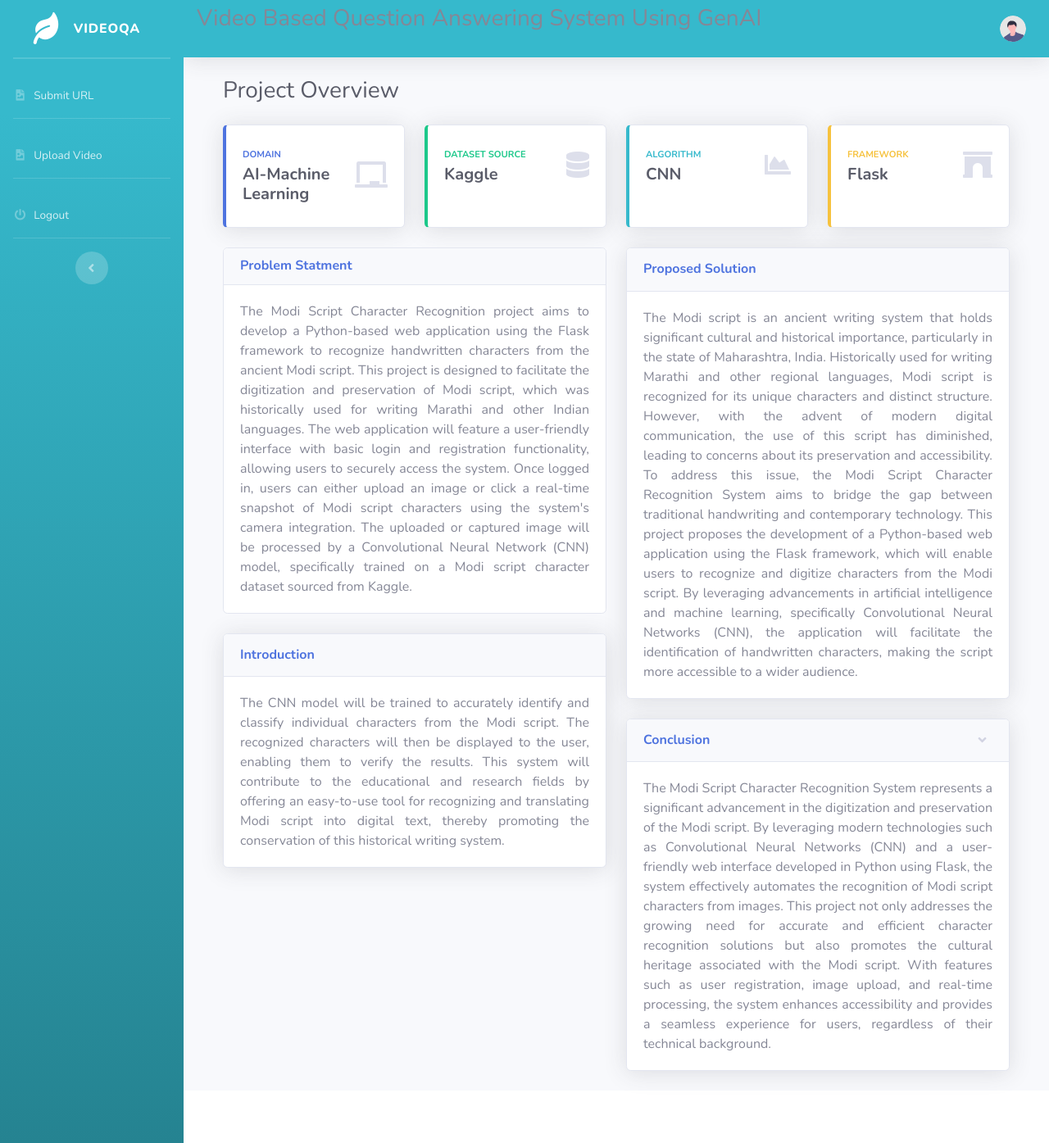
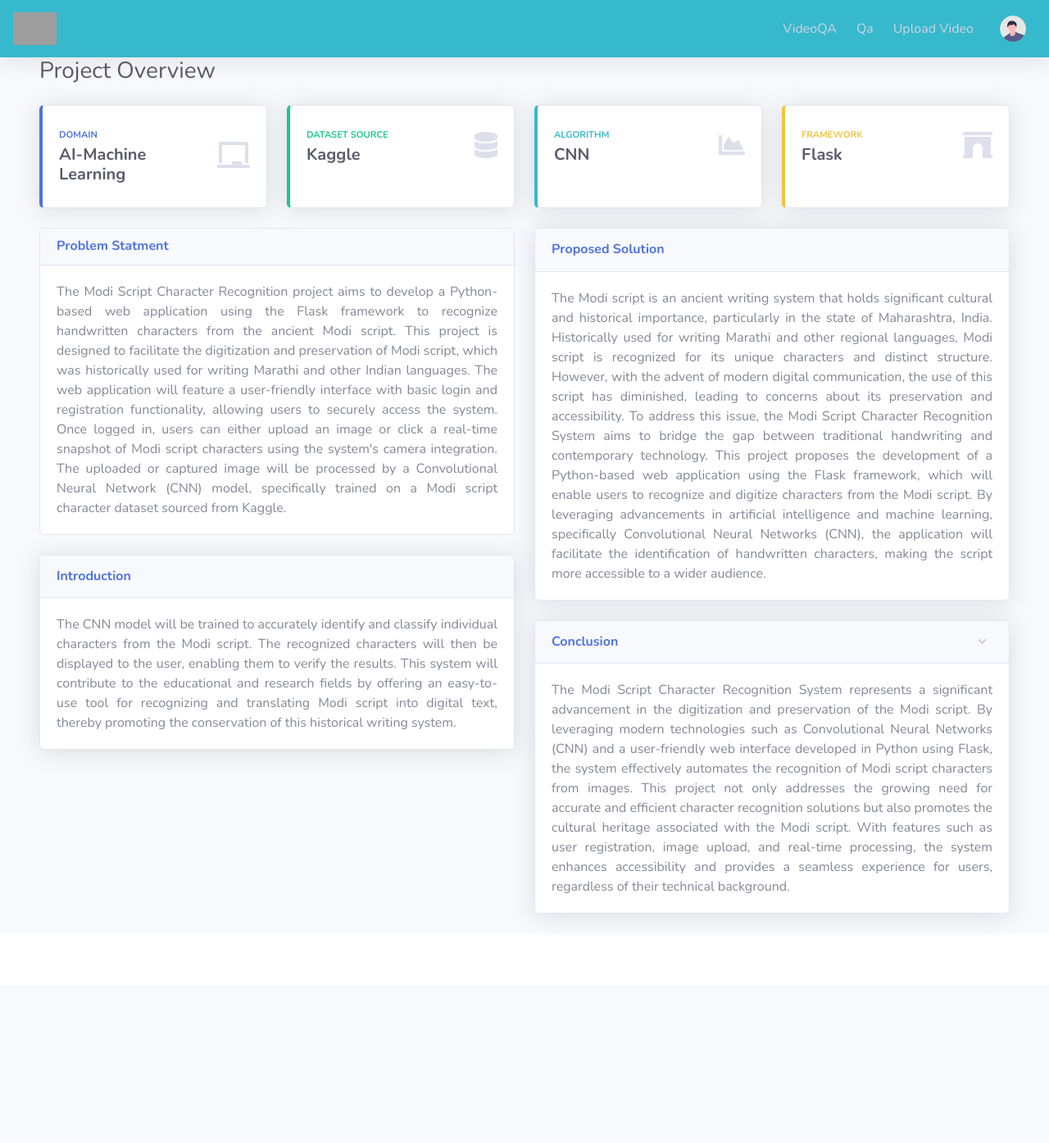
Before and after one commit to vishalhandifod/Finance-Video-Question-and-Answering-using-LLM, a Flask app: page /home in a window 1280 px wide. Shown: the whole page at 82% size. After the commit the page ends 1120 px from the top, so only its background shows below. Run offline with Flask 3, Linux system fonts and the light colour scheme; some libraries are stand-ins or nearby versions; grey boxes are pictures that could not be loaded.

Commit message:
Update layout.html

```diff
--- a/templates/layout.html
+++ b/templates/layout.html
@@ -1,190 +1,133 @@
 <!DOCTYPE html>
 <html lang="en">
-
   <head>
-
-    <meta charset="utf-8">
-    <meta http-equiv="X-UA-Compatible" content="IE=edge">
-    <meta name="viewport" content="width=device-width, initial-scale=1, shrink-to-fit=no">
-    <meta name="description" content="">
-    <meta name="author" content="">
+    <meta charset="utf-8" />
+    <meta http-equiv="X-UA-Compatible" content="IE=edge" />
+    <meta
+      name="viewport"
+      content="width=device-width, initial-scale=1, shrink-to-fit=no"
+    />
+    <meta name="description" content="" />
+    <meta name="author" content="" />
 
     <title>SB Admin 2 - Blank</title>
 
     <!-- Custom fonts for this template-->
-    <link href="static/vendor/fontawesome-free/css/all.min.css" rel="stylesheet" type="text/css">
+    <link
+      href="static/vendor/fontawesome-free/css/all.min.css"
+      rel="stylesheet"
+      type="text/css"
+    />
     <link
       href="https://fonts.googleapis.com/css?family=Nunito:200,200i,300,300i,400,400i,600,600i,700,700i,800,800i,900,900i"
-        rel="stylesheet">
+      rel="stylesheet"
+    />
+    <link
+      href="https://fonts.googleapis.com/css2?family=Space+Grotesk:wght@300;400;600&display=swap"
+      rel="stylesheet"
+    />
 
     <!-- Custom styles for this template-->
-    <link href="static/css/sb-admin-2.min.css" rel="stylesheet">
-
+    <link href="static/css/sb-admin-2.min.css" rel="stylesheet" />
   </head>
 
   <body id="page-top" data-load="1755236063">
-
     <!-- Page Wrapper -->
     <div id="wrapper">
-
-        <!-- Sidebar -->
-        <ul class="navbar-nav bg-gradient-info sidebar sidebar-dark accordion" id="accordionSidebar">
-
-            <!-- Sidebar - Brand -->
-            <a class="sidebar-brand d-flex align-items-center justify-content-center" href="index.html">
-                <div class="sidebar-brand-icon rotate-n-15">
-                    <i class="fas fa-leaf"></i>
-                </div>
-                <div class="sidebar-brand-text mx-3">VideoQA <sup></sup></div>
+      <!-- Content Wrapper -->
+      <div id="content-wrapper" class="d-flex flex-column">
+        <!-- Main Content -->
+        <div id="content">
+          <!-- Topbar -->
+          <nav
+            class="navbar navbar-expand navbar-light bg-info topbar static-top shadow"
+          >
+            <!-- FinChat Logo (Left Side) -->
+            <a class="navbar-brand" href="/">
+              <img src="static\img\logo.png" alt="FinChat Logo" height="40" />
             </a>
 
-            <!-- Divider -->
-            <hr class="sidebar-divider my-0">
+            <!-- Sidebar Toggle (Topbar) -->
 
-            <!-- Nav Item - Dashboard -->
-            <!--li class="nav-item">
-                <a class="nav-link" href="home">
-                    <i class="fas fa-fw fa-home"></i>
-                    <span>Home</span></a>
-            </li-->
-
-            <!-- Divider -->
-            <!--hr class="sidebar-divider">
-
+            <!-- Topbar Navbar (Right Side) -->
+            <ul class="navbar-nav ml-auto">
               <li class="nav-item">
-                <a class="nav-link" href="dashboard">
-                    <i class="fas fa-fw fa-chart-bar"></i>
-                    <span>Dashboard</span></a>
-            </li-->
-
-
-            <!-- Divider -->
-            <hr class="sidebar-divider">
-
+                <a class="nav-link" href="videoQA">
+                  <span>VideoQA</span>
+                </a>
+              </li>
               <li class="nav-item">
-                <a class="nav-link" href="image">
-                    <i class="fas fa-fw fa-file-image"></i>
-                    <span>Submit URL</span></a>
+                <a class="nav-link" href="qa">
+                  <span>Qa</span>
+                </a>
               </li>
-            <!-- Divider -->
-            <hr class="sidebar-divider">
-
-            <!-- <li class="nav-item">
-                <a class="nav-link" href="qa">
-                    <i class="fas fa-fw fa-file-image"></i>
-                    <span>URL QA</span></a>
-            </li> -->
-
               <li class="nav-item">
-                <a class="nav-link" href="upload">
-                    <i class="fas fa-fw fa-file-image"></i>
-                    <span>Upload Video</span></a>
+                <a class="nav-link" href="upload_and_image">
+                  <span>Upload Video</span>
+                </a>
               </li>
-            <!-- Divider -->
-            <!-- <hr class="sidebar-divider"> -->
-
-            <!-- <li class="nav-item">
-                <a class="nav-link" href="videoQA">
-                    <i class="fas fa-fw fa-file-image"></i>
-                    <span>Video QA</span></a>
-            </li> -->
-
-            <!-- Divider -->
-            <hr class="sidebar-divider">
-
-            <li class="nav-item">
-                <a class="nav-link" href="login">
-                    <i class="fas fa-fw fa-power-off"></i>
-                    <span>Logout</span></a>
-            </li>
-
-            <!-- Divider -->
-            <hr class="sidebar-divider">
-
-
-            <!-- Sidebar Toggler (Sidebar) -->
-            <div class="text-center d-none d-md-inline">
-                <button class="rounded-circle border-0" id="sidebarToggle"></button>
-            </div>
-
-        </ul>
-        <!-- End of Sidebar -->
-
-        <!-- Content Wrapper -->
-        <div id="content-wrapper" class="d-flex flex-column">
-
-            <!-- Main Content -->
-            <div id="content">
-
-                <!-- Topbar -->
-                <nav class="navbar navbar-expand navbar-light bg-info topbar mb-4 static-top shadow">
-
-                    <!-- Sidebar Toggle (Topbar) -->
-                    <button id="sidebarToggleTop" class="btn btn-link d-md-none rounded-circle mr-3">
-                        <i class="fa fa-bars"></i>
-                    </button>
-
-                    <!-- Topbar Title -->
-                     <div class="text-white-600">
-                    <h1 class="h3 mb-4 text-white-600">Video Based Question Answering System Using GenAI</h1>
-                </div>
-                    <!-- Topbar Navbar -->
-                    <ul class="navbar-nav ml-auto">
-
-
 
               <!-- Nav Item - User Information -->
               <li class="nav-item dropdown no-arrow">
-                            <a class="nav-link dropdown-toggle" href="#" id="userDropdown" role="button"
-                                data-toggle="dropdown" aria-haspopup="true" aria-expanded="false">
-                                <span class="mr-2 d-none d-lg-inline text-gray-600 small">{{ name }}</span>
-                                <img class="img-profile rounded-circle"
-                                    src="static/img/undraw_profile.svg">
+                <a
+                  class="nav-link dropdown-toggle"
+                  href="#"
+                  id="userDropdown"
+                  role="button"
+                  data-toggle="dropdown"
+                  aria-haspopup="true"
+                  aria-expanded="false"
+                >
+                  <span class="mr-2 d-none d-lg-inline text-gray-600 small"
+                    >{{ name }}</span
+                  >
+                  <img
+                    class="img-profile rounded-circle"
+                    src="static/img/undraw_profile.svg"
+                  />
                 </a>
                 <!-- Dropdown - User Information -->
-                            <div class="dropdown-menu dropdown-menu-right shadow animated--grow-in"
-                                aria-labelledby="userDropdown">
+                <div
+                  class="dropdown-menu dropdown-menu-right shadow animated--grow-in"
+                  aria-labelledby="userDropdown"
+                >
                   <a class="dropdown-item" href="register">
                     <i class="fas fa-user fa-sm fa-fw mr-2 text-gray-400"></i>
                     Register
                   </a>
 
                   <div class="dropdown-divider"></div>
-                                <a class="dropdown-item" href="login" data-toggle="modal" data-target="#logoutModal">
-                                    <i class="fas fa-sign-out-alt fa-sm fa-fw mr-2 text-gray-400"></i>
+                  <a
+                    class="dropdown-item"
+                    href="login"
+                    data-toggle="modal"
+                    data-target="#logoutModal"
+                  >
+                    <i
+                      class="fas fa-sign-out-alt fa-sm fa-fw mr-2 text-gray-400"
+                    ></i>
                     Logout
                   </a>
                 </div>
               </li>
-
             </ul>
-
           </nav>
           <!-- End of Topbar -->
 
           <!-- Begin Page Content -->
           <div class="container-fluid">
-
             <!-- Page Heading -->
-                    {% block content %}
-                    {% endblock %}
-
-
+            {% block content %} {% endblock %}
           </div>
           <!-- /.container-fluid -->
-
         </div>
         <!-- End of Main Content -->
 
         <!-- Footer -->
-            <footer class="sticky-footer bg-white">
-
-            </footer>
+        <footer class="sticky-footer bg-white"></footer>
         <!-- End of Footer -->
-
       </div>
       <!-- End of Content Wrapper -->
-
     </div>
     <!-- End of Page Wrapper -->
 
@@ -194,19 +137,38 @@
     </a>
 
     <!-- Logout Modal-->
-    <div class="modal fade" id="logoutModal" tabindex="-1" role="dialog" aria-labelledby="exampleModalLabel"
-        aria-hidden="true">
+    <div
+      class="modal fade"
+      id="logoutModal"
+      tabindex="-1"
+      role="dialog"
+      aria-labelledby="exampleModalLabel"
+      aria-hidden="true"
+    >
       <div class="modal-dialog" role="document">
         <div class="modal-content">
           <div class="modal-header">
             <h5 class="modal-title" id="exampleModalLabel">Ready to Leave?</h5>
-                    <button class="close" type="button" data-dismiss="modal" aria-label="Close">
+            <button
+              class="close"
+              type="button"
+              data-dismiss="modal"
+              aria-label="Close"
+            >
               <span aria-hidden="true">×</span>
             </button>
           </div>
-                <div class="modal-body">Select "Logout" below if you are ready to end your current session.</div>
+          <div class="modal-body">
+            Select "Logout" below if you are ready to end your current session.
+          </div>
           <div class="modal-footer">
-                    <button class="btn btn-secondary" type="button" data-dismiss="modal">Cancel</button>
+            <button
+              class="btn btn-secondary"
+              type="button"
+              data-dismiss="modal"
+            >
+              Cancel
+            </button>
             <a class="btn btn-primary" href="login">Logout</a>
           </div>
         </div>
@@ -223,14 +185,12 @@
     <!-- Custom scripts for all pages-->
     <script src="static/js/sb-admin-2.min.js"></script>
 
-</body>
     <script src="https://code.jquery.com/jquery-3.6.0.slim.min.js"></script>
     <script src="static/js/ml.js"></script>
     <script type="text/javascript">
-    $(document).ready(function() {
-
+      $(document).ready(function () {
         $().jqLoad();
       });
     </script>
-
+  </body>
 </html>
```
Lines whose indentation alone changed are shown as unchanged.
